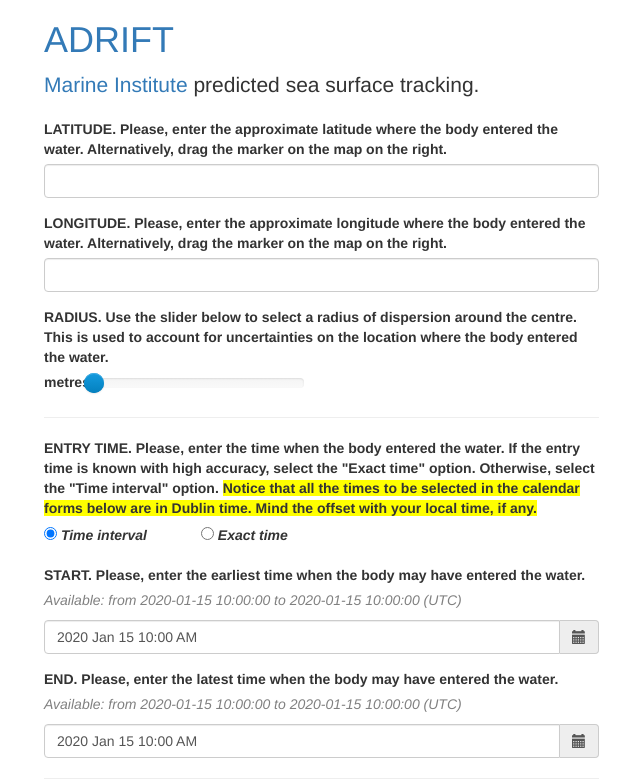
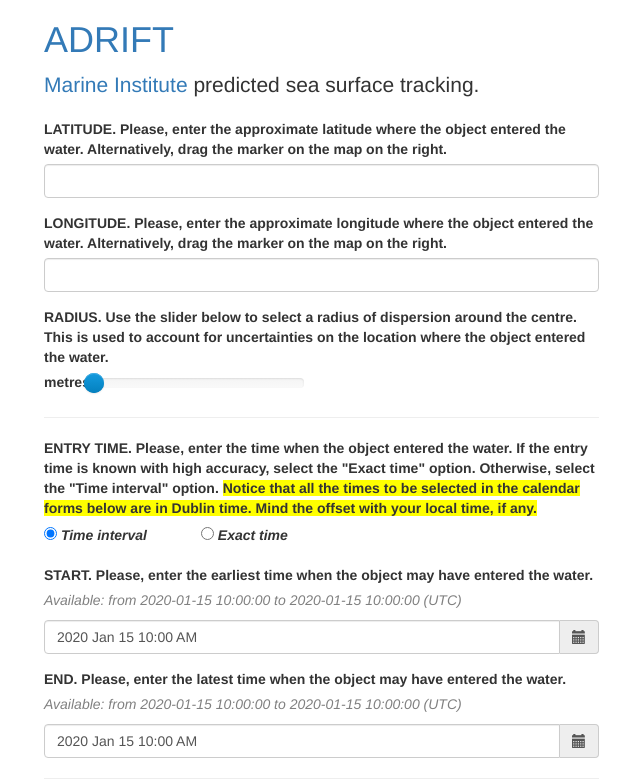
Before and after one commit to IrishMarineInstitute/adrift, a Flask app: template webapp/templates/new.html in a window 1280 px wide. Shown: the top 783 px of the page, without its empty margins (26-666 px from the left). Run offline with Flask 3, Linux system fonts and the light colour scheme; the template is opened without the code that fills it: most values are stand-ins (such as "Sample title", 1, 10 or a date in 2020); data that the repository does not hold is empty; some libraries are stand-ins or nearby versions.

Commit message:
Changed 'the body' to 'the object'

```diff
--- a/webapp/templates/new.html
+++ b/webapp/templates/new.html
@@ -363,14 +363,14 @@ $(document).ready(function(){
   <div class="row">
    <div class="col-md-6">
      <div class="form-group">
-       <label class="control-label">LATITUDE. Please, enter the approximate latitude where the body entered the water. Alternatively, drag the marker on the map on the right.</label>
+       <label class="control-label">LATITUDE. Please, enter the approximate latitude where the object entered the water. Alternatively, drag the marker on the map on the right.</label>
        <!--
        <input class="form-control" required type="number" size="20" min="{{latitude_min}}" max="{{latitude_max}}" step="any" id="latitude" name="latitude" value="{{latitude}}" >
        -->
        <input class="form-control" required type="number" size="20" step="any" id="latitude" name="latitude" value="{{latitude}}" >
      </div>
      <div class="form-group">
-       <label class="control-label">LONGITUDE. Please, enter the approximate longitude where the body entered the water. Alternatively, drag the marker on the map on the right.</label>
+       <label class="control-label">LONGITUDE. Please, enter the approximate longitude where the object entered the water. Alternatively, drag the marker on the map on the right.</label>
        <!--
        <input class="form-control" required type="number" size="20" min="{{longitude_min}}" max="{{longitude_max}}" step="any" id="longitude" name="longitude" value="{{longitude}}" >
        -->
@@ -378,7 +378,7 @@ $(document).ready(function(){
      </div>
 
      <div class="form-group">
-       <label class="control-label">RADIUS. Use the slider below to select a radius of dispersion around the centre. This is used to account for uncertainties on the location where the body entered the water.</label>
+       <label class="control-label">RADIUS. Use the slider below to select a radius of dispersion around the centre. This is used to account for uncertainties on the location where the object entered the water.</label>
        <label class="control-label"> <span id="radius_label"></span> metres </label>
        <input class="form-control" id="radius" name="radius" data-slider-id='radius' data-slider-tooltip="hide" type="text" data-slider-min="5" data-slider-max="1000" data-slider-step="5" data-slider-value="{{radius}}"/>
      </div>
@@ -389,7 +389,7 @@ $(document).ready(function(){
      	 <!-- TYPE OF RELEASE (EITHER EXACT TIME OR TIME INTERVAL) -->
      	 <div class="form-group">
 
-		 <label class="control-label">ENTRY TIME. Please, enter the time when the body entered the water. If the entry time is known with high accuracy, select the "Exact time" option. Otherwise, select the "Time interval" option. <span style="background-color: #FFFF00"> Notice that all the times to be selected in the calendar forms below are in Dublin time. Mind the offset with your local time, if any. </span> </label>
+		 <label class="control-label">ENTRY TIME. Please, enter the time when the object entered the water. If the entry time is known with high accuracy, select the "Exact time" option. Otherwise, select the "Time interval" option. <span style="background-color: #FFFF00"> Notice that all the times to be selected in the calendar forms below are in Dublin time. Mind the offset with your local time, if any. </span> </label>
 
 		 <label>                    <input type="radio" id="timeInterval" name="timetype" value="Time interval" onchange="timeEntryMode(this);" checked>
 			 <i>Time interval</i></label>
@@ -403,7 +403,7 @@ $(document).ready(function(){
 <div id="EXACT_TIME" style="display: none;" > <!-- Widgets to select an exact entry time -->
 
   <div class="form-group">
-  <label class="control-label">TIME. Please, enter the time when the body entered the water.</label>
+  <label class="control-label">TIME. Please, enter the time when the object entered the water.</label>
   <p style="font-style:italic;color:grey;"> Available: from {{date_min}} to {{date_max}} (UTC) </p>
     <div class='input-group date' id='datetimepicker0'>
       <input class="form-control" required id="start_time_picker" value="{{today}}" name="start_time_picker" size="20" type="text" >
@@ -427,7 +427,7 @@ $(document).ready(function(){
 <div id="TIME_INTERVAL" > <!-- Widgets to select a time interval for release -->
 
   <div class="form-group">
-    <label class="control-label">START. Please, enter the earliest time when the body may have entered the water.</label>
+    <label class="control-label">START. Please, enter the earliest time when the object may have entered the water.</label>
   <p style="font-style:italic;color:grey;"> Available: from {{date_min}} to {{date_max}} (UTC)</p>
     <div class='input-group date' id='datetimepicker3'>
       <input class="form-control" required id="start_time_picker2" value="{{today}}" name="start_time_picker2" size="20" type="text" >
@@ -447,7 +447,7 @@ $(document).ready(function(){
 
 
   <div class="form-group">
-    <label class="control-label" >END. Please, enter the latest time when the body may have entered the water.</label>
+    <label class="control-label" >END. Please, enter the latest time when the object may have entered the water.</label>
   <p style="font-style:italic;color:grey;"> Available: from {{date_min}} to {{date_max}} (UTC)</p>
     <div class='input-group date' id='datetimepicker6'>
       <input class="form-control" required id="start_time_picker3" value="{{today}}" name="start_time_picker3" size="20" type="text" >
```
